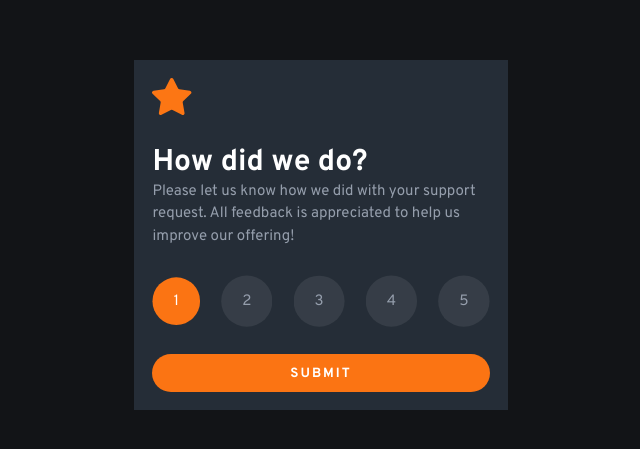
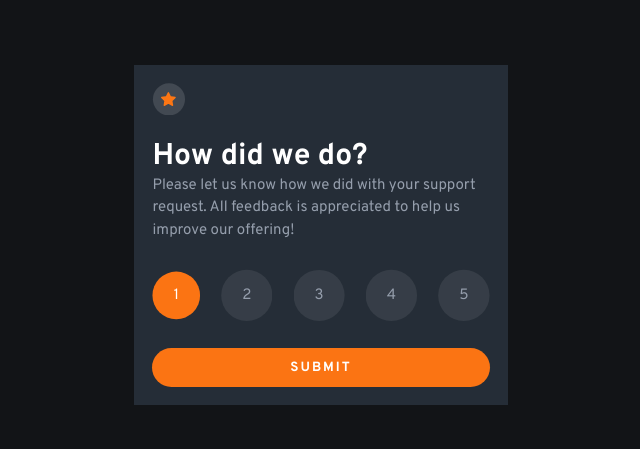
Before and after one commit to efosu/interactive-rating-component, a plain HTML site: page index.html in a window 1280 px wide. Shown: the part 165-614 px from the top of the page, without its empty margins (319-959 px from the left). Drawn offline with Linux system fonts and the light colour scheme.

Commit message:
Fixing image

```diff
--- a/index.html
+++ b/index.html
@@ -16,7 +16,7 @@
 
   <main>
     <div role="form">
-      <div>
+      <div class="img-container">
         <img width="40" src="./images/icon-star.svg" alt="star icon">
       </div>
     <div class="content">
--- a/style.css
+++ b/style.css
@@ -71,7 +71,7 @@ main.close:not(#\#):not(#\#) .modal {
             gap: 1em;
         }
 
-[role='form'] [role="img"] {
+[role='form'] > .img-container {
             align-self: flex-start;
             display: flex;
             align-content: center;
@@ -111,7 +111,7 @@ main:not(#\#) {
     }
 
 
-[role='form']:not(#\#) [role="img"] {
+[role='form']:not(#\#) > .img-container  {
             background-color: rgba(255, 255, 255, 0.132);
             -webkit-clip-path: circle();
                     clip-path: circle();
@@ -119,7 +119,7 @@ main:not(#\#) {
         }
 
 
-[role='form']:not(#\#) [role="img"] img {
+[role='form']:not(#\#)  img {
                 width: 15px;
             }
 
```
